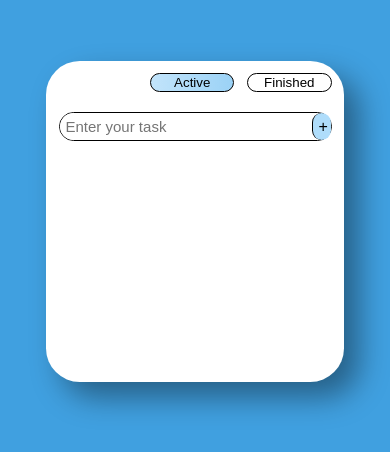
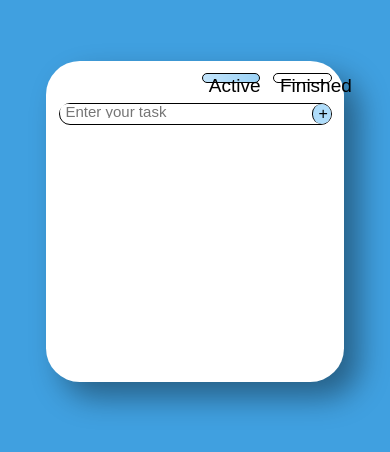
Before and after one commit to zelvet2005/ToDo, a plain HTML site: page index.html in a window 390 px wide. Shown: the part 108-560 px from the top of the page. Drawn offline with Linux system fonts and the light colour scheme.

Commit message:
media 1.2

```diff
--- a/style.css
+++ b/style.css
@@ -162,4 +162,20 @@ form {
     width: 70vw;
     min-height: 35vh;
   }
+  .nav-btn {
+    width: 15vw;
+    height: 2.5vw;
+    font-size: 19px;
+  }
+  .add-task-input {
+    height: 3vw;
+  }
+  /* .add-task-btn {
+    font-size: 16px;
+    border: 1px solid black;
+    border-right: 0;
+    border-bottom: 0;
+    border-top: 0;
+    background-color: rgb(175, 221, 251);
+  } */
 }
```
